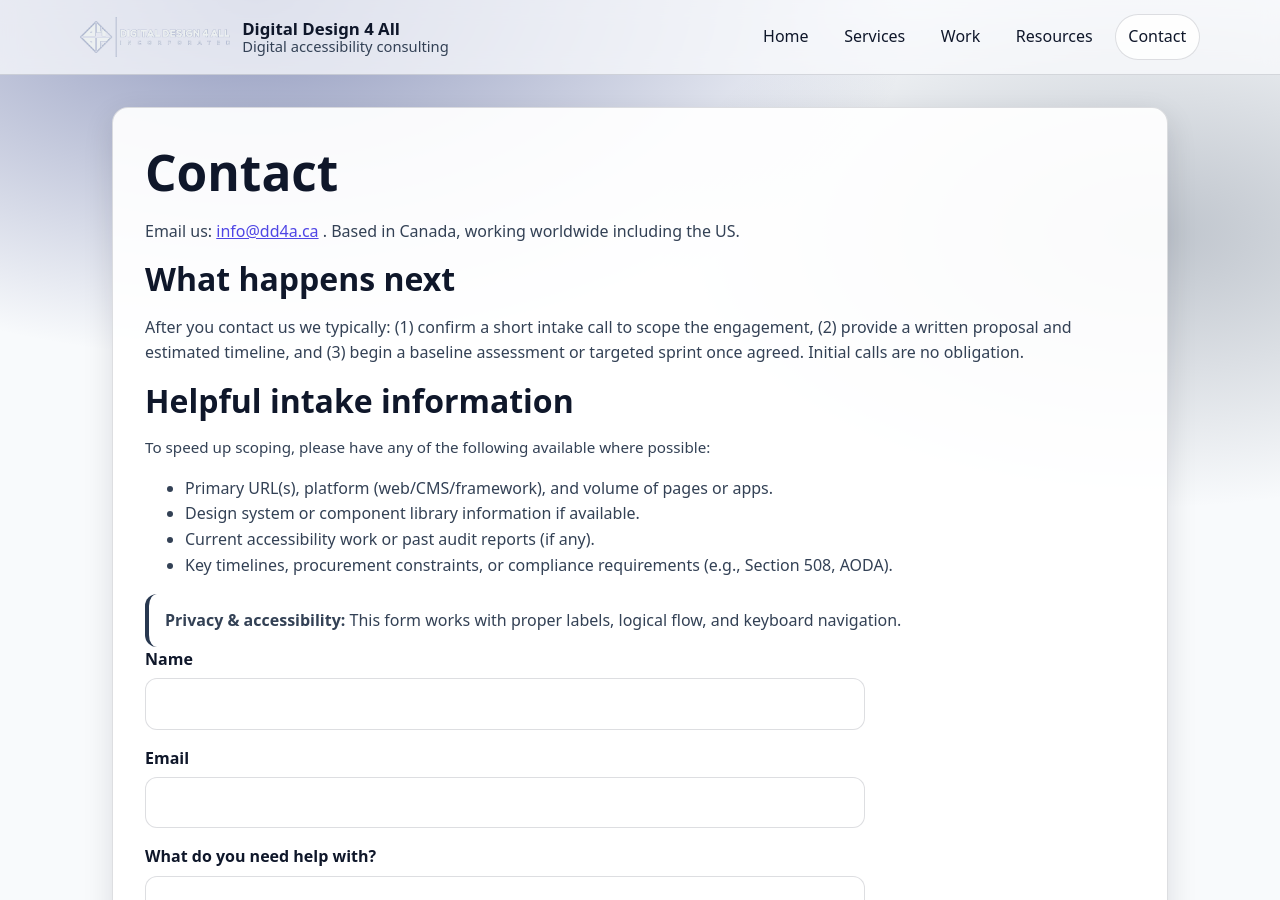
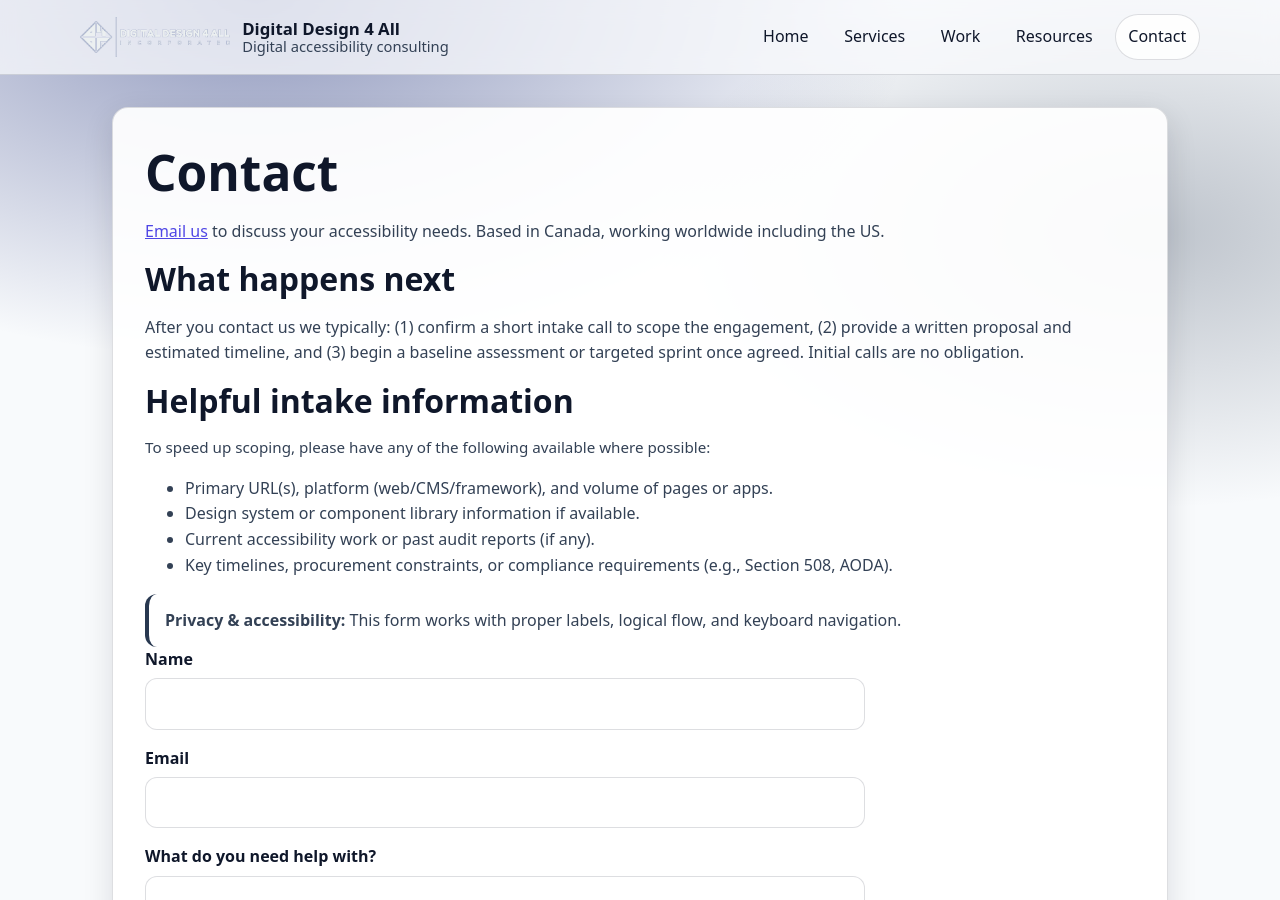
Before and after one commit to dd4a/site, a Jekyll site: the page built from contact.html, in a window 1280 px wide and 900 px high. Built offline with Jekyll 4.4.1, drawn with Linux system fonts in a browser that asks for light colours.

Commit message:
Obfuscate emails and enhance mailto handling
Replace raw email text with obfuscated info

```diff
--- a/accessibility.html
+++ b/accessibility.html
@@ -25,7 +25,7 @@ description: "Accessibility statement: standards, testing methodology, known lim
     <p>Some complex or third-party components may not fully meet all success criteria without vendor cooperation. We document known limitations, mitigation strategies, and recommended next steps in every engagement.</p>
 
     <h2>Feedback</h2>
-    <p>If you encounter accessibility barriers on this site or in our materials, please contact us: <a class="js-email" href="#" data-user="info" data-domain="dd4a.ca">Email us</a>. If JavaScript is not available, our email is <noscript>info@dd4a.ca</noscript>.</p>
+    <p>If you encounter accessibility barriers on this site or in our materials, please <a class="js-email" href="#" data-user="info" data-domain="dd4a.ca">email us</a><noscript> at <span>info [at] dd4a.ca</span></noscript>.</p>
 
   </div>
 </section>
--- a/assets/js/site.js
+++ b/assets/js/site.js
@@ -4,13 +4,18 @@ document.addEventListener('DOMContentLoaded', () => {
   emailLinks.forEach((link) => {
     const user = link.getAttribute('data-user');
     const domain = link.getAttribute('data-domain');
+    const subject = link.getAttribute('data-subject');
     if (user && domain) {
       const email = user + '@' + domain;
-      link.href = 'mailto:' + email;
-      // Only replace text if it's generic placeholder (e.g., "Email us", "info@dd4a.ca")
-      if (link.textContent === 'Email us') {
-        link.textContent = email;
+      let href = 'mailto:' + email;
+      if (subject) {
+        href += '?subject=' + encodeURIComponent(subject);
       }
+      link.href = href;
+      // Set aria-label with email address (no @ symbol to avoid screen reader confusion)
+      const ariaEmail = user + ' at ' + domain;
+      link.setAttribute('aria-label', link.textContent + ' at ' + ariaEmail);
+      // Do NOT replace link text with raw email
     }
   });
 });
--- a/contact.html
+++ b/contact.html
@@ -9,9 +9,9 @@ description: "Get in touch with Digital Design 4 All (DD4A) for accessibility co
   <div class="card content">
     <h1 class="page-title">Contact</h1>
     <p>
-      Email us: <a class="js-email" href="#" data-user="info" data-domain="dd4a.ca">Email us</a>
-      <noscript>(info@dd4a.ca)</noscript>.
-      Based in Canada, working worldwide including the US.
+      <a class="js-email" href="#" data-user="info" data-domain="dd4a.ca">Email us</a>
+      <noscript><span>info [at] dd4a.ca</span></noscript>
+      to discuss your accessibility needs. Based in Canada, working worldwide including the US.
     </p>
 
     <h2>What happens next</h2>
@@ -33,7 +33,7 @@ description: "Get in touch with Digital Design 4 All (DD4A) for accessibility co
     </div>
 
     <!-- Mailto form as fallback for direct email submission -->
-    <form class="form" action="mailto:info@dd4a.ca" method="post" enctype="text/plain">
+    <form class="form" action="mailto:info@dd4a.ca" method="post" enctype="text/plain" aria-label="Contact form fallback; recommended to use Email links above instead">
       <div class="field">
         <label for="name">Name</label>
         <input id="name" name="name" autocomplete="name" required />
--- a/privacy.html
+++ b/privacy.html
@@ -41,7 +41,7 @@ description: "Privacy policy for Digital Design 4 All. Built with accessibility
     <h2>Questions?</h2>
     <p>
       <a class="js-email" href="#" data-user="info" data-domain="dd4a.ca">Email us</a>
-      <noscript>(info@dd4a.ca)</noscript> with privacy questions or data requests.
+      <noscript><span>info [at] dd4a.ca</span></noscript> with privacy questions or data requests.
     </p>
   </div>
 </section>
```
Also changed, not shown: other parts of contact.html (+1 -1 lines).
